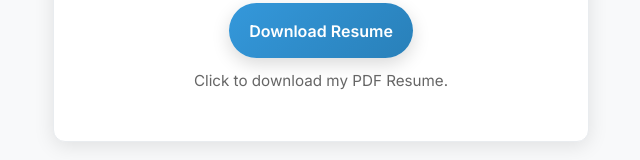
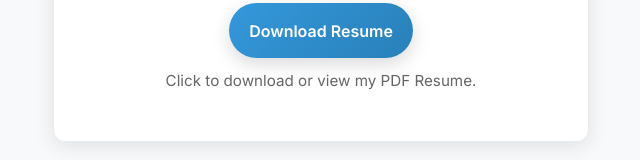
Before and after one commit to gemilmejia/portfolio, an Angular app: page / in a window 1280 px wide. Shown: the part 4355-4515 px from the top of the page, without its empty margins (319-959 px from the left). Built offline with nearby package versions, Linux system fonts and the light colour scheme.

Commit message:
fix: Update downloadable resume link pdf

```diff
--- a/src/app/contact/contact.component.html
+++ b/src/app/contact/contact.component.html
@@ -52,10 +52,10 @@
       </div>
 
       <div class="resume-download">
-        <a href="/assets/MEJIA-Resume.pdf" download="MEJIA-Resume.pdf" class="download-cv-btn">
+        <a href="assets/images/MEJIA-Resume.pdf" download="MEJIA-Resume.pdf" target="_blank" rel="noopener noreferrer" class="download-cv-btn">
           Download Resume
         </a>
-        <p class="resume-note">Click to download my PDF Resume.</p>
+        <p class="resume-note">Click to download or view my PDF Resume.</p>
       </div>
 
     </div>
```
